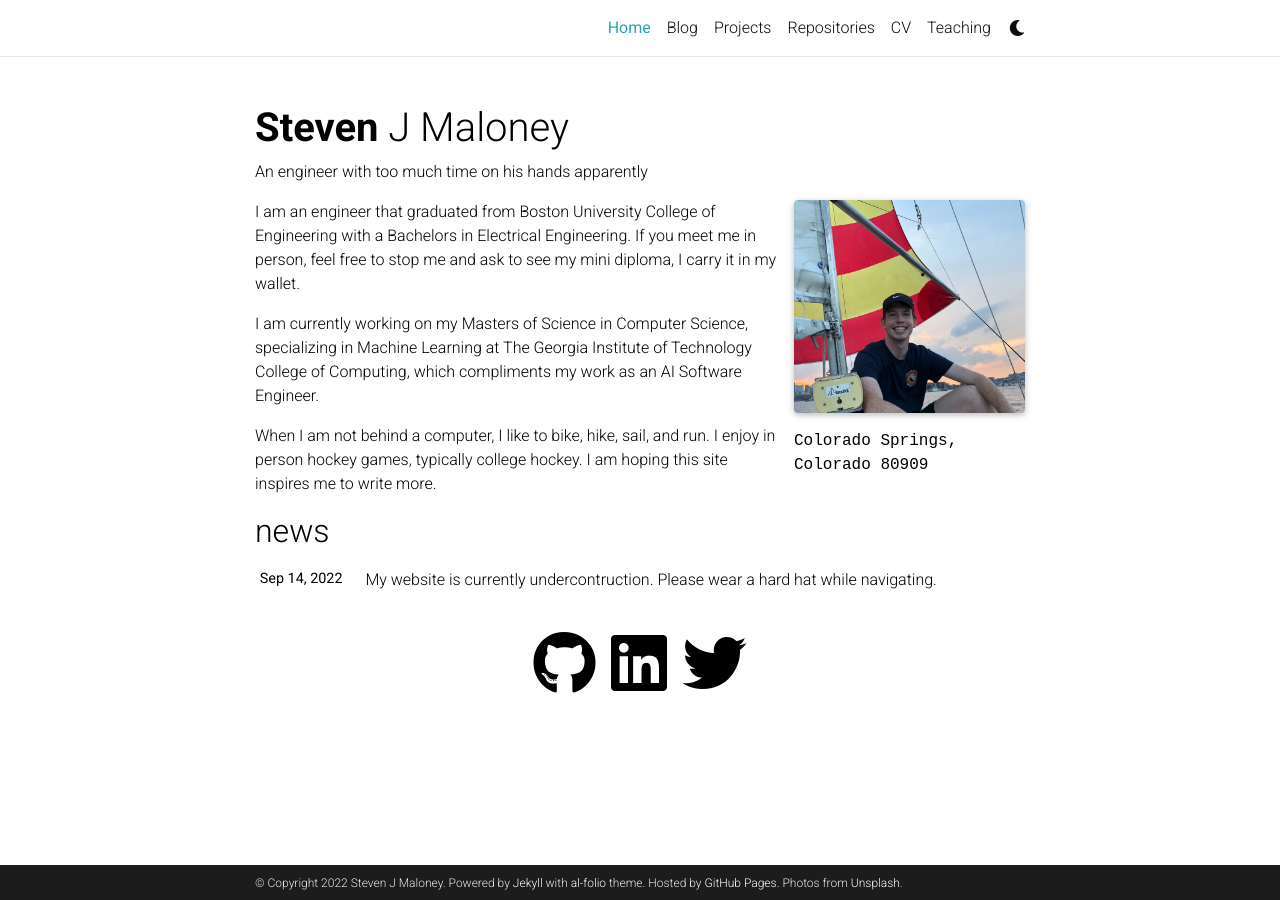
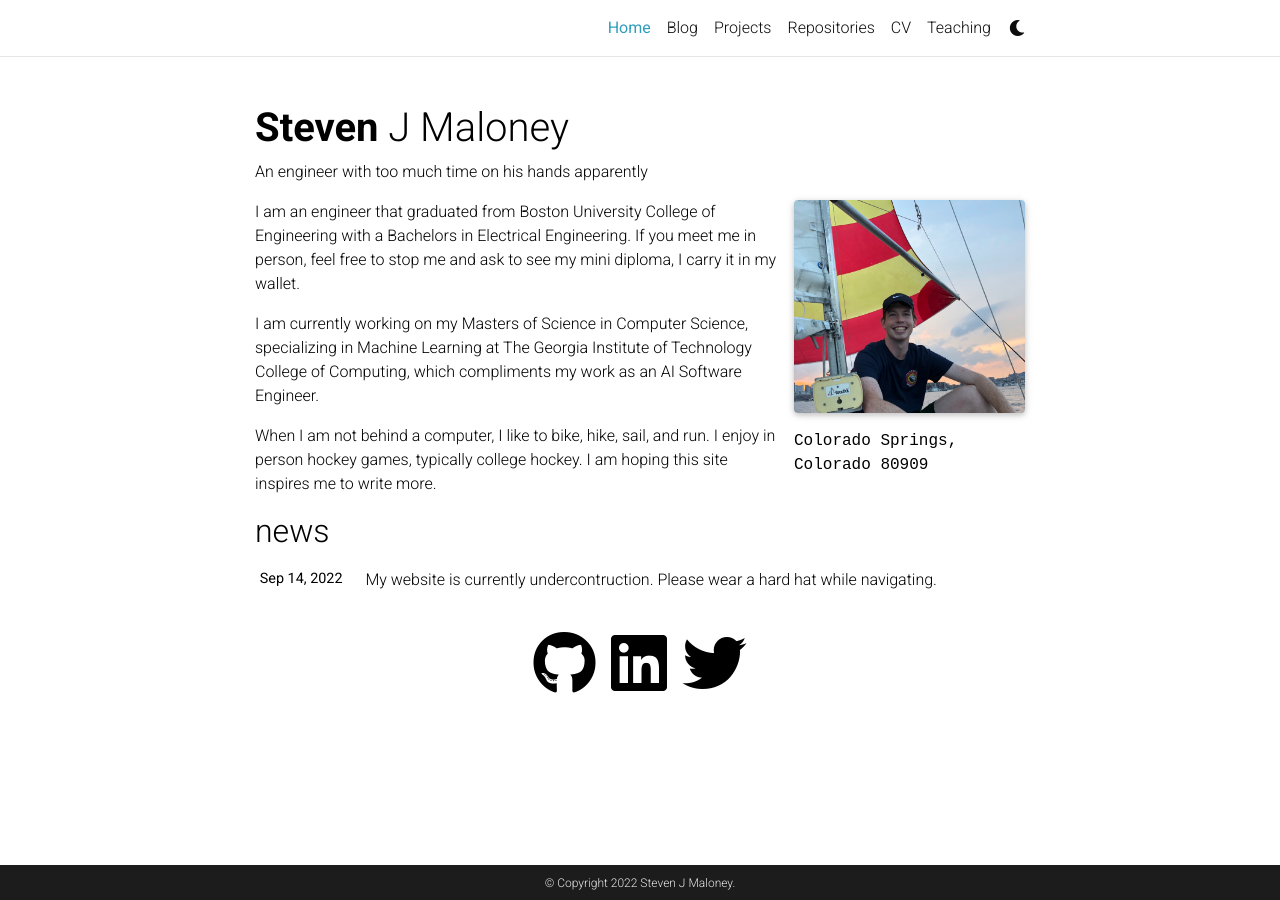
Before and after one commit to stevie1gear/stevie1gear.github.io, a Jekyll site: the page built from _pages/about.md, in a window 1280 px wide. Built offline with Jekyll 4.4.1, drawn with Linux system fonts in a browser that asks for light colours; full-size pictures stand in for the smaller copies a plugin makes; comment, search, counter and statistics services are not loaded; a style sheet for code colours, icons or effects is not loaded.

Commit message:
Centered copyright at the bottom of the page.

```diff
--- a/_config.yml
+++ b/_config.yml
@@ -8,11 +8,8 @@
 last_name: Maloney
 email:
 description: > # the ">" symbol means to ignore newlines until "footer_text:"
-  A simple, whitespace theme for academics. Based on [*folio](https://github.com/bogoli/-folio) design.
+  Steven Maloney's website... you get what you pay for.
 footer_text: >
-  Powered by <a href="https://jekyllrb.com/" target="_blank">Jekyll</a> with <a href="https://github.com/alshedivat/al-folio">al-folio</a> theme.
-  Hosted by <a href="https://pages.github.com/" target="_blank">GitHub Pages</a>.
-  Photos from <a href="https://unsplash.com" target="_blank">Unsplash</a>.
 keywords: jekyll, jekyll-theme, academic-website, portfolio-website  # add your own keywords or leave empty
 
 lang: en # the language of your site (for example: en, fr, cn, ru, etc.)
--- a/_sass/_base.scss
+++ b/_sass/_base.scss
@@ -275,6 +275,7 @@
     color: var(--global-footer-text-color);
     padding-top: 9px;
     padding-bottom: 8px;
+    text-align: center;
   }
   a {
     color: var(--global-footer-link-color);
```
